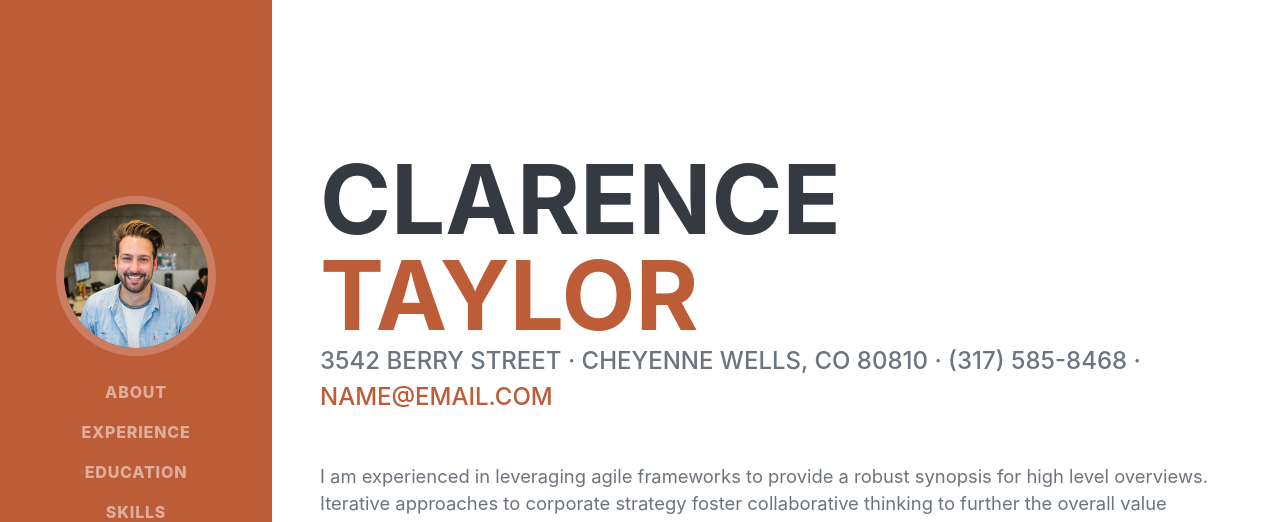
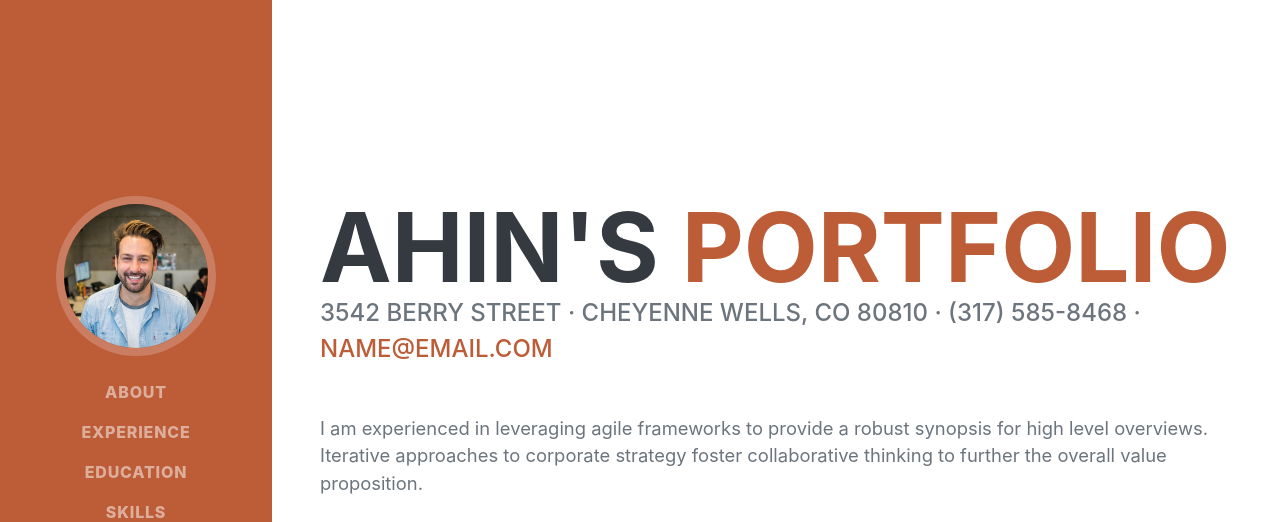
Before and after one commit to jeongahin/jeongahin.github.io, a plain HTML site: page index.html in a window 1280 px wide. Shown: the top 522 px of the page. Drawn offline with nearby package versions, Linux system fonts and the light colour scheme; a web font is replaced by a local one.

Commit message:
modify head text

```diff
--- a/index.html
+++ b/index.html
@@ -40,8 +40,8 @@
             <section class="resume-section" id="about">
                 <div class="resume-section-content">
                     <h1 class="mb-0">
-                        Clarence
-                        <span class="text-primary">Taylor</span>
+                        AHIN's
+                        <span class="text-primary">Portfolio</span>
                     </h1>
 
                     <div class="subheading mb-5">
```
